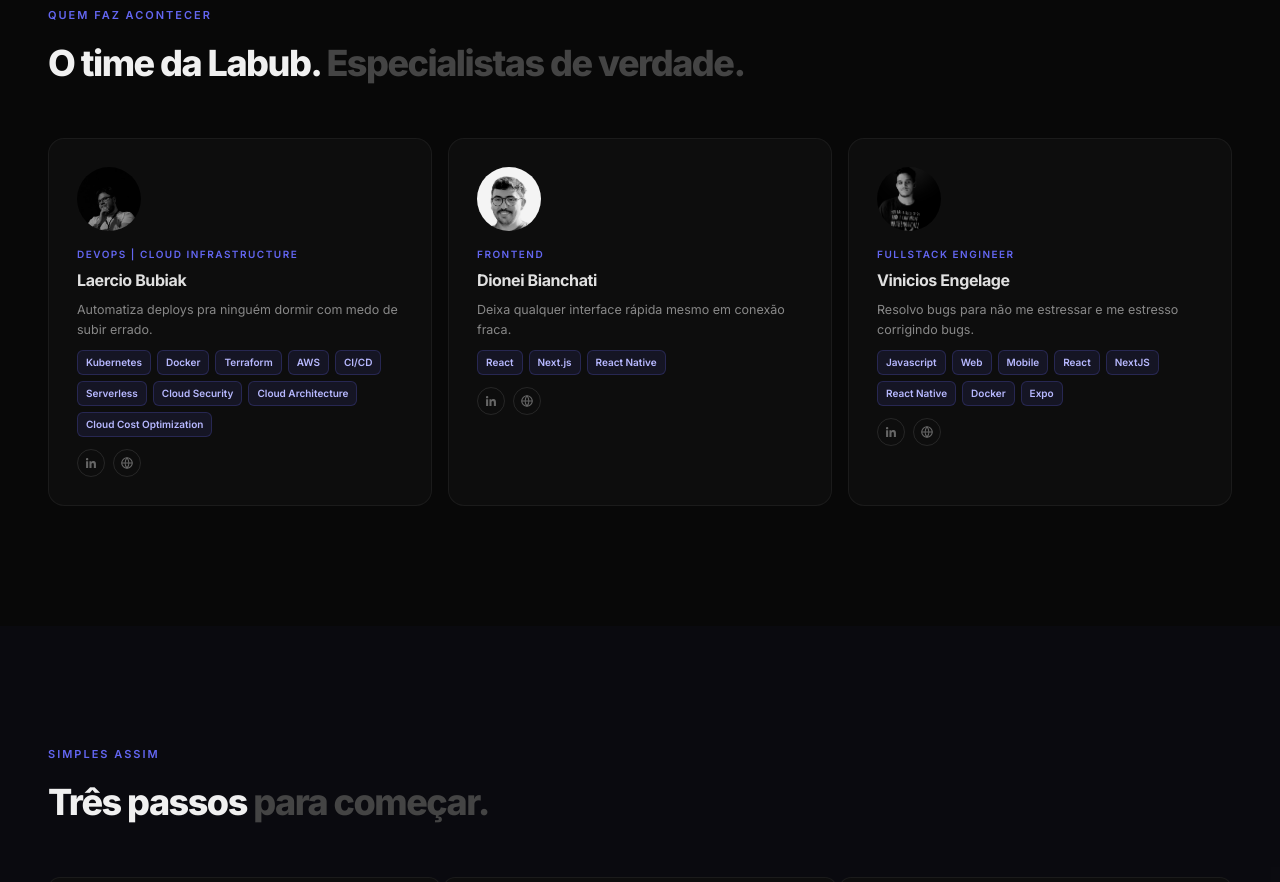
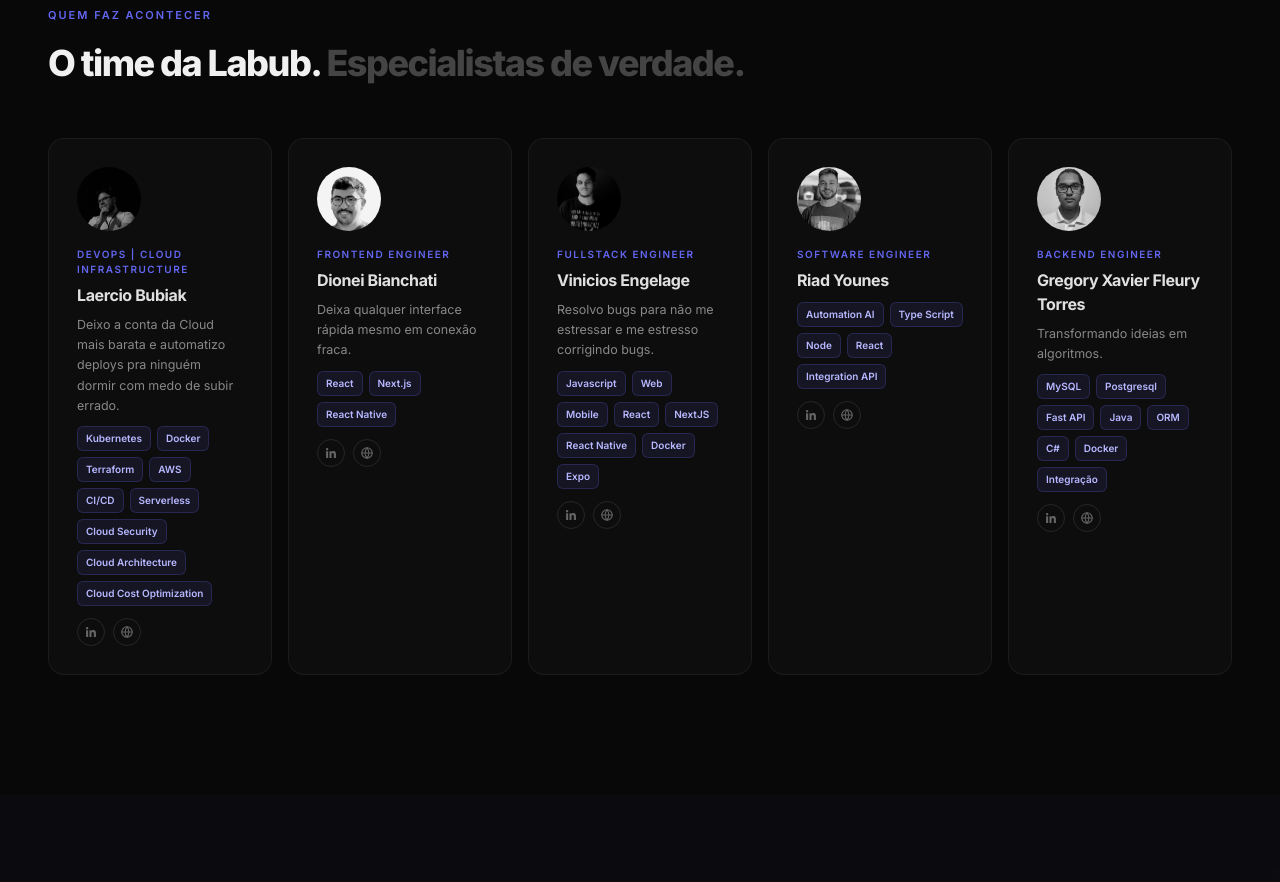
Before and after one commit to dionbiancha/team-portfolio, a Next.js app: page / in a window 1280 px wide. Shown: the part 1420-2302 px from the top of the page. Built offline with nearby package versions, Linux system fonts and the light colour scheme.

Commit message:
add riad and gregory

```diff
--- a/src/data/team.ts
+++ b/src/data/team.ts
@@ -16,11 +16,11 @@ export const team: TeamMember[] = [
     photo: "/team/laercio.png",
     linkedinUrl: "https://www.linkedin.com/in/laercio-bubiak/",
     portfolioUrl: "https://www.laercio.me/",
-    tagline: "Automatiza deploys pra ninguém dormir com medo de subir errado.",
+    tagline: "Deixo a conta da Cloud mais barata e automatizo deploys pra ninguém dormir com medo de subir errado.",
     tags: ["Kubernetes", "Docker", "Terraform", "AWS", "CI/CD", "Serverless"," Cloud Security"," Cloud Architecture", "Cloud Cost Optimization"],
   },
   {
-    area: "Frontend",
+    area: "Frontend Engineer",
     lead: "Dionei Bianchati",
     photo: "/team/dionei.png",
     linkedinUrl: "https://www.linkedin.com/in/dionbiancha",
@@ -38,4 +38,23 @@ export const team: TeamMember[] = [
     tagline: "Resolvo bugs para não me estressar e me estresso corrigindo bugs.",
     tags: ["Javascript", "Web", "Mobile", "React", "NextJS", "React Native"," Docker"," Expo"],
   },
+    {
+    area: "Software Engineer",
+    lead: "Riad Younes",
+    photo: "/team/riad.jpeg",
+    linkedinUrl: "",
+    portfolioUrl: "",
+    tagline: "",
+    tags: ["Automation AI", "Type Script", "Node", "React","Integration API"],
+  },
+
+  {
+    area: "Backend Engineer",
+    lead: "Gregory Xavier Fleury Torres",
+    photo: "/team/gregory.jpeg",
+    linkedinUrl: "",
+    portfolioUrl: "",
+    tagline: "Transformando ideias em algoritmos.",
+    tags: ["MySQL", "Postgresql", "Fast API", "Java", "ORM", "C#","Docker","Integração"],
+  },
 ];
```
Also changed, not shown: public/team/gregory.jpeg (added), public/team/riad.jpeg (added).
